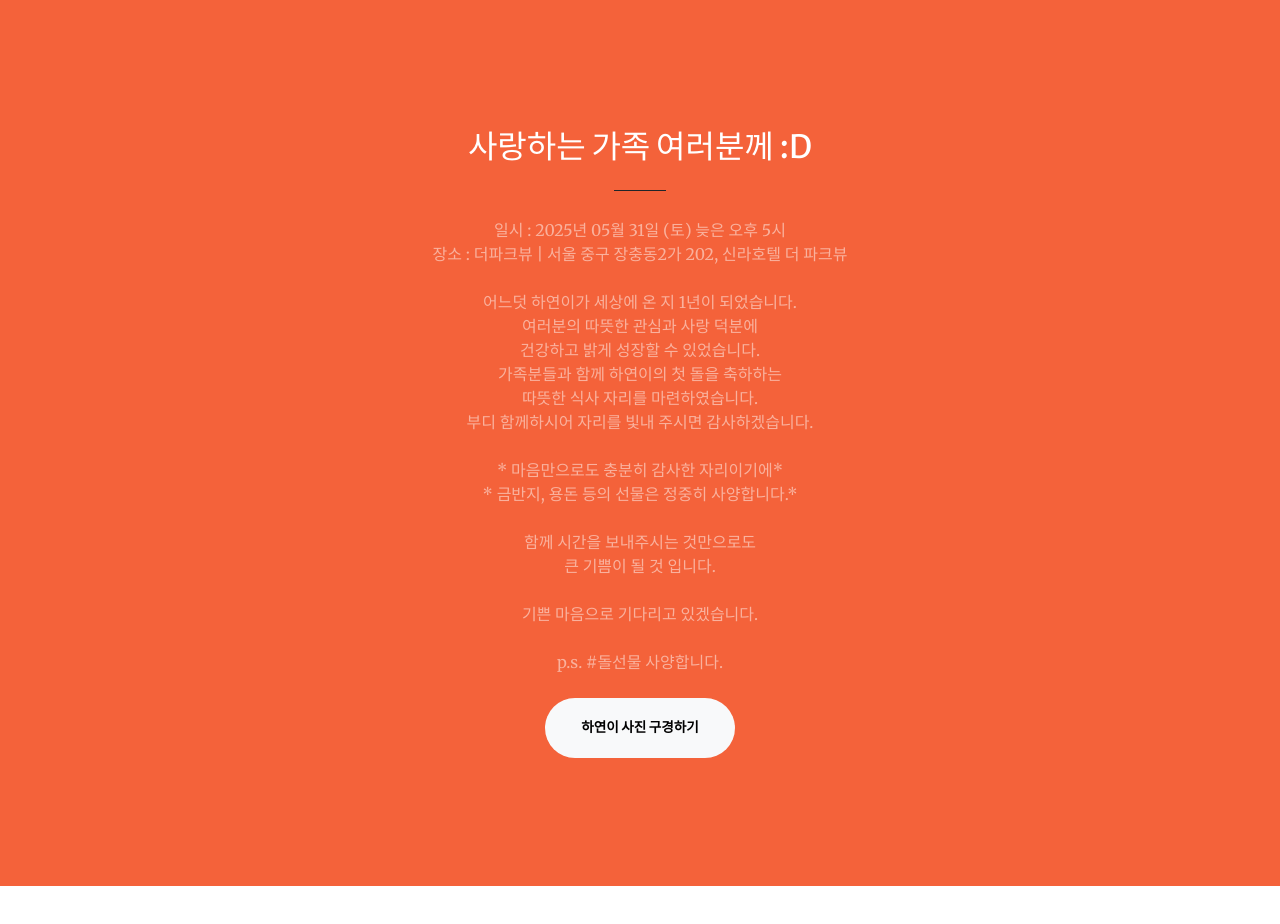
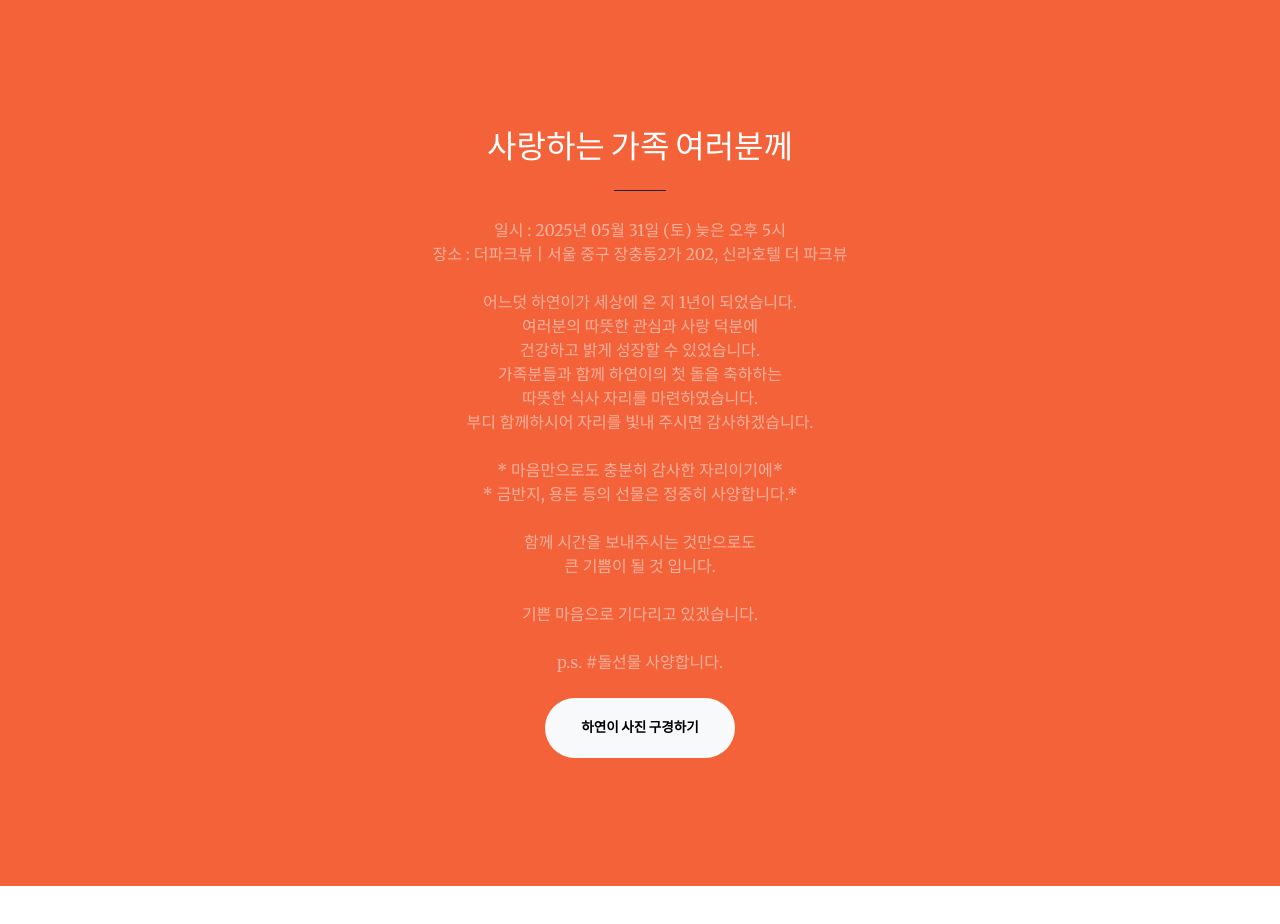
Before and after one commit to senshwang/cutebaby, a plain HTML site: page index.html in a window 1280 px wide. Shown: the part 800-1724 px from the top of the page. Drawn offline with nearby package versions, Linux system fonts and the light colour scheme.

Commit message:
Update index.html

```diff
--- a/index.html
+++ b/index.html
@@ -53,7 +53,7 @@
             <div class="container">
                 <div class="row justify-content-center">
                     <div class="col-lg-8 text-center">
-                        <h2 class="text-white mt-0">사랑하는 가족 여러분께 :D</h2>
+                        <h2 class="text-white mt-0">사랑하는 가족 여러분께</h2>
                         <hr class="divider light my-4" />
                         <p class="text-white-50 mb-4">일시 : 2025년 05월 31일 (토) 늦은 오후 5시
                         <br />장소 : 더파크뷰 | 서울 중구 장충동2가 202, 신라호텔 더 파크뷰<br />
```
